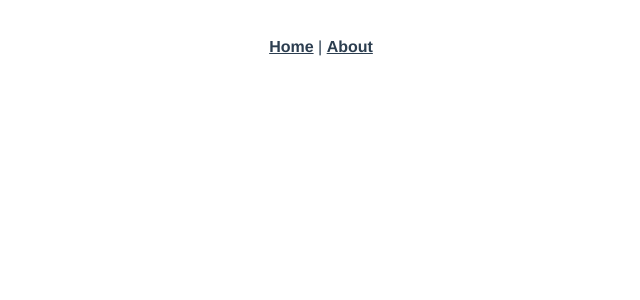
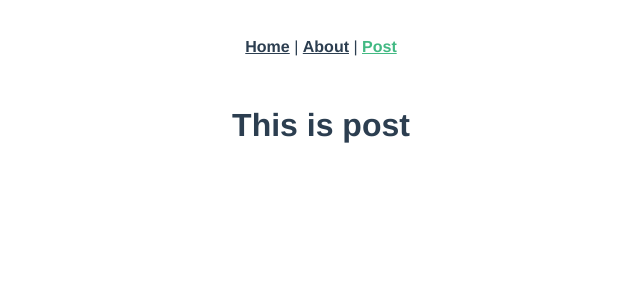
Before and after one commit to yonwarigobu/yonwarigobu, a Vue app: page /post in a window 1280 px wide. Before the commit this address had no page. Shown: the top 300 px of the page, without its empty margins (319-959 px from the left). Built offline with nearby package versions, Linux system fonts and the light colour scheme.

Commit message:
postAppをホームにつけました

```diff
--- a/src/App.vue
+++ b/src/App.vue
@@ -1,7 +1,8 @@
 <template>
   <div id="nav">
     <router-link to="/">Home</router-link> |
-    <router-link to="/about">About</router-link>
+    <router-link to="/about">About</router-link> |
+    <router-link to="/post">Post</router-link>
   </div>
   <router-view />
 </template>
--- a/src/router/index.js
+++ b/src/router/index.js
@@ -1,5 +1,6 @@
 import { createRouter, createWebHistory } from "vue-router"
 import HomeApp from "../views/HomeApp.vue"
+import PostApp from "../views/PostApp.vue"
 
 const routes = [
   {
@@ -16,6 +17,11 @@ const routes = [
     component: () =>
       import(/* webpackChunkName: "about" */ "../views/AboutApp.vue"),
   },
+  {
+    path: "/post",
+    name: "post",
+    component: PostApp,
+  },
 ]
 
 const router = createRouter({
--- /dev/null
+++ b/src/views/PostApp.vue
@@ -0,0 +1,5 @@
+<template>
+  <div class="post">
+    <h1>This is post</h1>
+  </div>
+</template>
```
Also changed, not shown: 1 other file (tests, documents, lock files or other folders).
